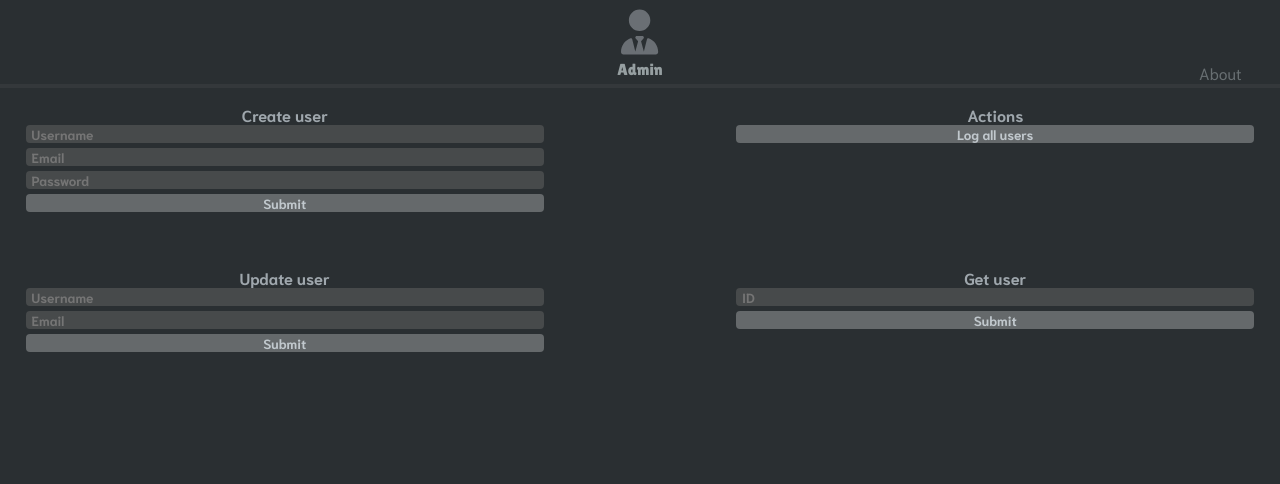
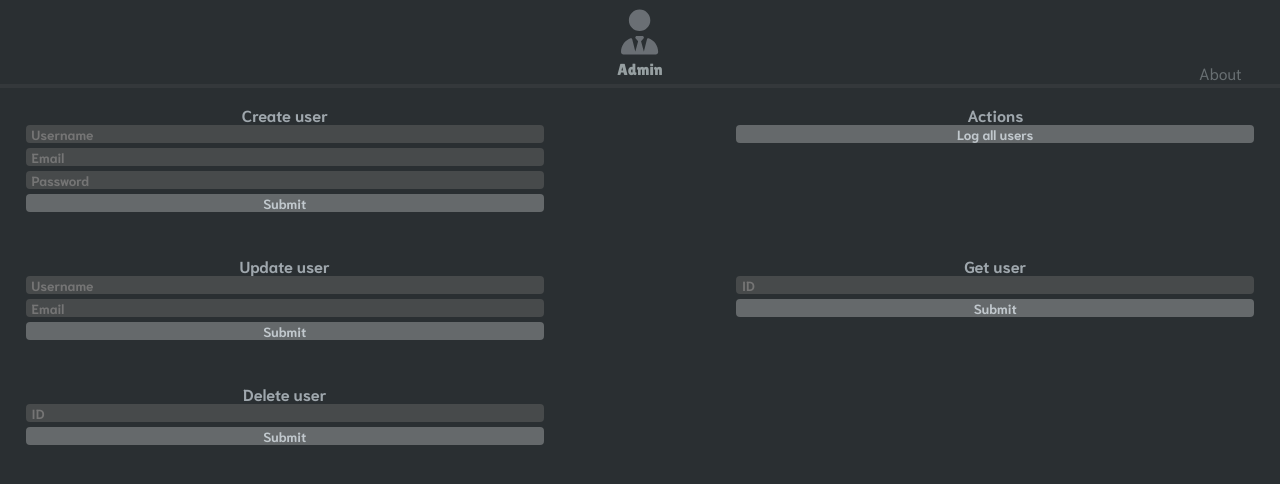
Before and after one commit to KevinBjarnemark/kaj, a Next.js app in the folder frontend/: page / in a window 1280 px wide. Shown: the top 484 px of the page. Built offline with nearby package versions, Linux system fonts and the light colour scheme; no server answers.

Commit message:
feat: add delete user frontend component

```diff
--- a/frontend/src/app/page.js
+++ b/frontend/src/app/page.js
@@ -109,6 +109,44 @@ const GetUserByIdForm = () => {
   );
 };
 
+const DeleteUserByIdForm = () => {
+  const { deleteUserById, loadingApi } = useContext(ApiContext);
+
+  const [data, setData] = useState({
+    id: null,
+  });
+
+  const handleChange = (e) => {
+    setData((prev) => ({
+      ...prev,
+      [e.target.name]: e.target.value,
+    }));
+  };
+
+  const sharedProps = {
+    className: "flex-column-relative center w-100 h-100 " + style["input"],
+    onChange: handleChange,
+  };
+
+  return (
+    <>
+      <h4>Delete user</h4>
+
+      <input {...sharedProps} name="id" type="number" placeholder="ID" />
+      <SubmitButton
+        {...{
+          props: {
+            onClick: () => {
+              deleteUserById(data.id);
+            },
+            disabled: loadingApi,
+          },
+        }}
+      />
+    </>
+  );
+};
+
 const CreateUserForm = () => {
   const { createUser, loadingApi } = useContext(ApiContext);
 
@@ -181,6 +219,8 @@ const AdminActions = () => {
 };
 
 const AdminDashBoard = () => {
+  const spacing = "38px";
+
   return (
     <div className="flex-column-relative w-100 start">
       <div className="flex-row-relative w-100">
@@ -207,7 +247,7 @@ const AdminDashBoard = () => {
       <div
         className="flex-row-relative w-100"
         style={{
-          marginTop: "50px",
+          marginTop: spacing,
         }}
       >
         <div
@@ -229,6 +269,31 @@ const AdminDashBoard = () => {
           <GetUserByIdForm />
         </div>
       </div>
+      <div
+        className="flex-row-relative w-100"
+        style={{
+          marginTop: spacing,
+        }}
+      >
+        <div
+          className="flex-column-relative center"
+          style={{
+            width: "45vw",
+            marginRight: "15vw",
+          }}
+        >
+          <DeleteUserByIdForm />
+        </div>
+
+        <div
+          className="flex-column-relative center"
+          style={{
+            width: "45vw",
+          }}
+        >
+          {/* EMPTY SPOT */}
+        </div>
+      </div>
     </div>
   );
 };
--- a/frontend/src/context/ApiProvider.jsx
+++ b/frontend/src/context/ApiProvider.jsx
@@ -72,6 +72,27 @@ const ApiProvider = ({ children }) => {
     }
   };
 
+  const deleteUserById = async (id) => {
+    if (loadingApi) return;
+    setLoadingApi(true);
+    try {
+      const response = await fetch(`${usersEndPoint}/${id}`, {
+        method: "DELETE",
+        headers: {
+          Accept: "application/json",
+          "Content-Type": "application/json",
+        },
+      });
+
+      const parsedResponse = await response.json();
+
+      console.log("✉️ Response", parsedResponse);
+      return parsedResponse;
+    } finally {
+      setLoadingApi(false);
+    }
+  };
+
   const getAllUsers = async () => {
     if (loadingApi) return;
     setLoadingApi(true);
@@ -95,7 +116,14 @@ const ApiProvider = ({ children }) => {
 
   return (
     <ApiContext.Provider
-      value={{ loadingApi, createUser, getAllUsers, updateUser, getUserById }}
+      value={{
+        loadingApi,
+        createUser,
+        getAllUsers,
+        updateUser,
+        getUserById,
+        deleteUserById,
+      }}
     >
       {children}
     </ApiContext.Provider>
```
